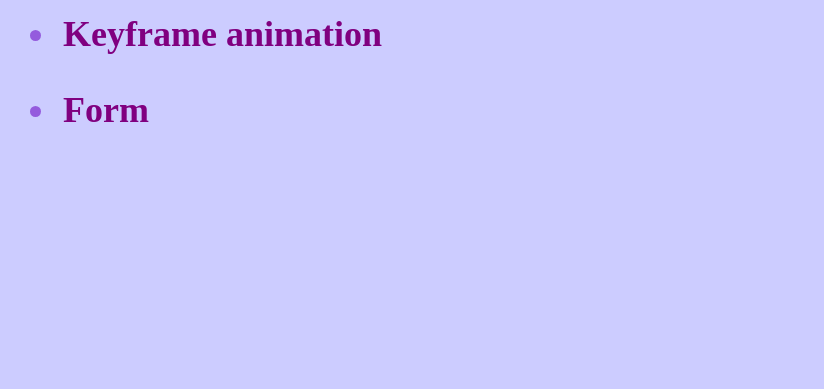
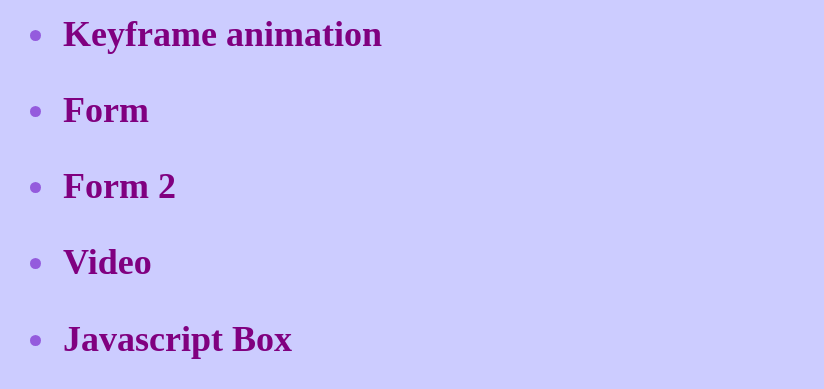
Before and after one commit to sakshigupta122/mywebsite, a plain HTML site: page practicework.html in a window 1280 px wide. Shown: the part 703-1092 px from the top of the page, without its empty margins (0-824 px from the left). Before the commit the page ends 863 px from the top, so only its background shows below. Drawn offline with Linux system fonts and the light colour scheme.

Commit message:
Add files via upload

```diff
--- a/practicework.html
+++ b/practicework.html
@@ -31,7 +31,9 @@
 <ul><h1><li><a href="banner.html"> Banner animation</a> </li></h1></ul>
 <ul><h1><li><a href="animation.html"> Keyframe animation </a> </li></h1></ul>
 <ul><h1><li><a href="form.html"> Form </a> </li></h1></ul>
-
+<ul><h1><li><a href="form3.html"> Form 2</a> </li></h1></ul>
+<ul><h1><li><a href="video.html"> Video</a> </li></h1></ul>
+<ul><h1><li><a href=""> Javascript Box</a> </li></h1></ul>
 </head>
 
 <body style="background:rgb(204, 204, 255);color:"A989D1";font-family:D1C3E3">
```
